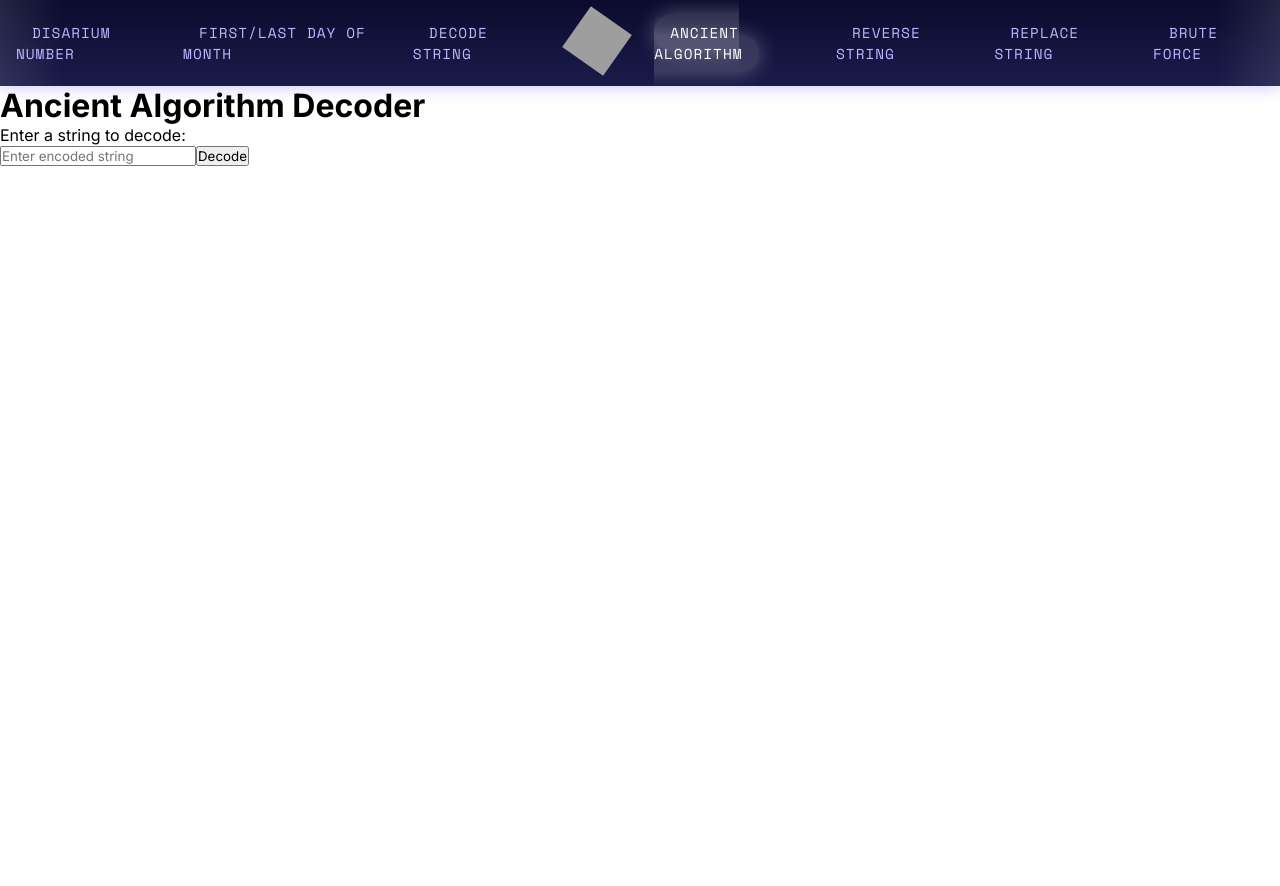
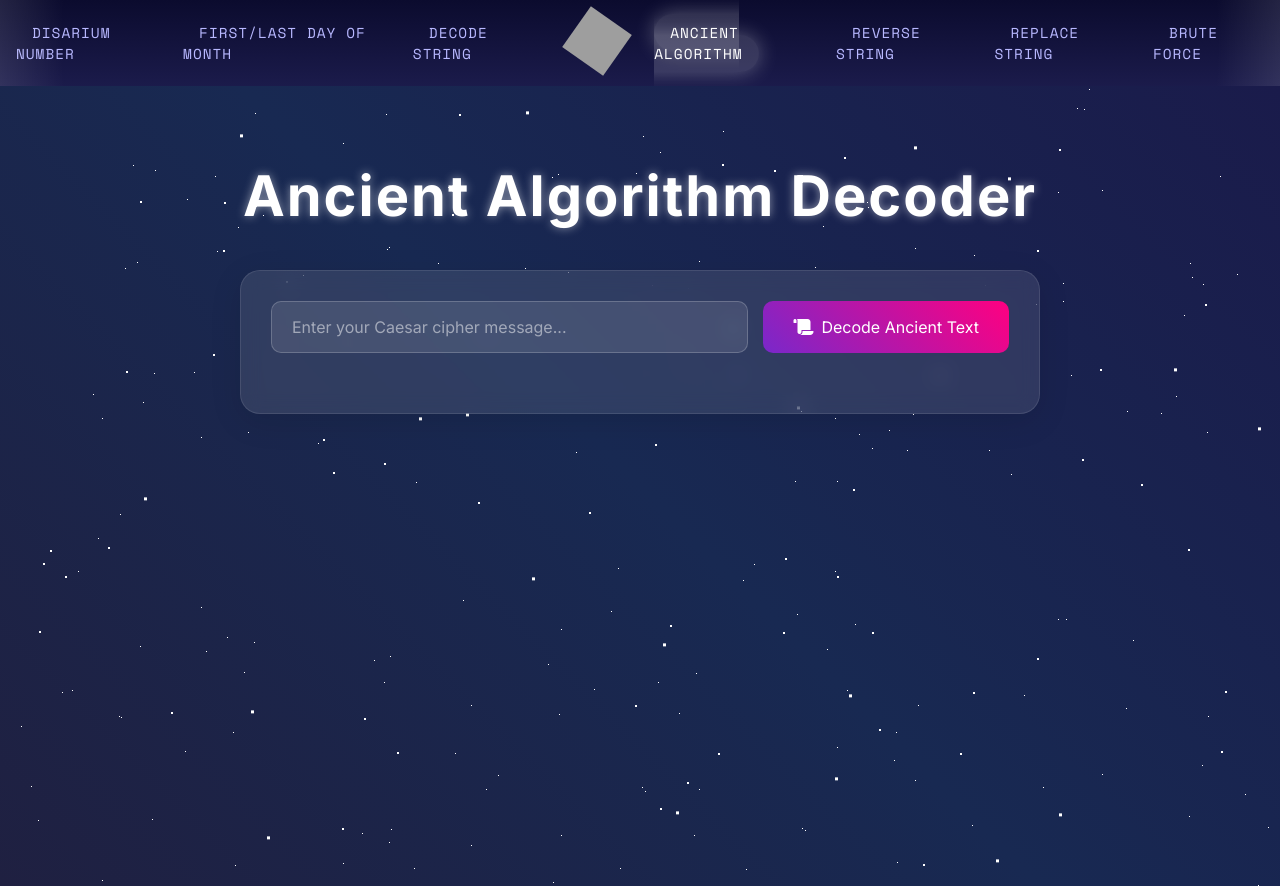
Before and after one commit to DuerinckThibeau/HTF-2024, an Angular app: page /mission/ancient-algorithm in a window 1280 px wide. Before the commit the page ends 800 px from the top, so only its background shows below. Built offline with nearby package versions, Linux system fonts and the light colour scheme; grey boxes are pictures that could not be loaded.

Commit message:
Update styling

```diff
--- a/src/app/ancientalgorithm/ancientalgorithm.component.html
+++ b/src/app/ancientalgorithm/ancientalgorithm.component.html
@@ -1,11 +1,60 @@
-<h1>Ancient Algorithm Decoder</h1>
+<div class="space-container">
+  <div class="stars"></div>
+  <div class="stars2"></div>
+  <div class="stars3"></div>
 
-<p>Enter a string to decode:</p>
-<input
-  type="text"
-  [(ngModel)]="inputString"
-  placeholder="Enter encoded string"
-/>
-<button (click)="decodeString()">Decode</button>
+  <div class="content">
+    <h1 class="cosmic-title">Ancient Algorithm Decoder</h1>
+    <div class="decoder-box">
+      <div class="input-group">
+        <input
+          type="text"
+          [(ngModel)]="inputString"
+          placeholder="Enter your Caesar cipher message..."
+          class="cosmic-input"
+        />
+        <button (click)="decodeString()" class="cosmic-button">
+          <span class="button-content">
+            <i class="fas fa-scroll"></i>
+            Decode Ancient Text
+          </span>
+        </button>
+      </div>
 
-<p *ngIf="decodedString">Decoded String: {{ decodedString }}</p>
+      <div class="result-container" *ngIf="decodedString">
+        <div class="result-card">
+          <div class="encoding-type">
+            <span class="label">Encryption Type:</span>
+            <span class="value">Caesar Cipher (Shift {{ SHIFT_AMOUNT }})</span>
+          </div>
+
+          <div class="message-box">
+            <div class="encoded">
+              <span class="label">Original Message:</span>
+              <div class="value">{{ inputString }}</div>
+            </div>
+
+            <div class="decoded">
+              <span class="label">Decrypted Result:</span>
+              <div class="value shifting-text">
+                <span
+                  *ngFor="let char of animatedChars"
+                  [class.shifted]="char.shifted"
+                  class="char-container"
+                >
+                  {{ char.value }}
+                  <small
+                    class="shift-count"
+                    *ngIf="char.currentShift > 0 && !char.shifted"
+                  >
+                    {{ char.currentShift }}/3
+                  </small>
+                </span>
+              </div>
+            </div>
+          </div>
+        </div>
+      </div>
+    </div>
+  </div>
+</div>
--- a/src/app/ancientalgorithm/ancientalgorithm.component.scss
+++ b/src/app/ancientalgorithm/ancientalgorithm.component.scss
@@ -0,0 +1,290 @@
+.content {
+  position: relative;
+  z-index: 1;
+  max-width: 800px;
+  margin: 0 auto;
+  padding-top: 50px;
+}
+
+.shifting-text {
+  span {
+    display: inline-block;
+    opacity: 0;
+    transform: translateY(20px);
+    transition: all 0.3s ease;
+
+    &.shifted {
+      opacity: 1;
+      transform: translateY(0);
+    }
+  }
+
+  span.char-container {
+    display: inline-block;
+    position: relative;
+    min-width: 1ch;
+    text-align: center;
+    opacity: 1;
+    transform: translateY(0);
+    transition: all 0.3s ease;
+
+    .shift-count {
+      position: absolute;
+      top: -15px;
+      left: 50%;
+      transform: translateX(-50%);
+      font-size: 0.7rem;
+      color: #ff0080;
+      white-space: nowrap;
+    }
+  }
+}
+
+.cosmic-button {
+  background: linear-gradient(45deg, #7928ca, #ff0080);
+
+  &:hover {
+    box-shadow: 0 5px 15px rgba(255, 0, 128, 0.4);
+  }
+}
+
+.encoding-type .value {
+  color: #daa520;
+}
+
+.decoded .value {
+  background: rgba(139, 69, 19, 0.2);
+  font-family: "Papyrus", "Courier New", monospace;
+}
+
+.cosmic-title {
+  color: #fff;
+  text-align: center;
+  font-size: 3.5rem;
+  margin-bottom: 40px;
+  text-shadow: 0 0 10px rgba(255, 255, 255, 0.5);
+  font-weight: 700;
+  letter-spacing: 2px;
+}
+
+.result-card {
+  background: rgba(255, 255, 255, 0.05);
+  border-radius: 15px;
+  padding: 20px;
+  border: 1px solid rgba(255, 255, 255, 0.1);
+}
+
+// Space background
+.space-container {
+  min-height: 100vh;
+  background: linear-gradient(45deg, #1f2041 0%, #182952 50%, #1a1b4b 100%);
+  position: relative;
+  overflow: hidden;
+  padding: 20px;
+}
+
+// Stars animation
+@function multiple-box-shadow($n) {
+  $value: "#{random(2000)}px #{random(2000)}px #FFF";
+  @for $i from 2 through $n {
+    $value: "#{$value} , #{random(2000)}px #{random(2000)}px #FFF";
+  }
+  @return unquote($value);
+}
+
+$shadows-small: multiple-box-shadow(700);
+$shadows-medium: multiple-box-shadow(200);
+$shadows-big: multiple-box-shadow(100);
+
+.stars {
+  width: 1px;
+  height: 1px;
+  background: transparent;
+  box-shadow: $shadows-small;
+  animation: animateStars 50s linear infinite;
+  &:after {
+    content: " ";
+    position: absolute;
+    top: 2000px;
+    width: 1px;
+    height: 1px;
+    background: transparent;
+    box-shadow: $shadows-small;
+  }
+}
+
+.stars2 {
+  width: 2px;
+  height: 2px;
+  background: transparent;
+  box-shadow: $shadows-medium;
+  animation: animateStars 100s linear infinite;
+  &:after {
+    content: " ";
+    position: absolute;
+    top: 2000px;
+    width: 2px;
+    height: 2px;
+    background: transparent;
+    box-shadow: $shadows-medium;
+  }
+}
+
+.stars3 {
+  width: 3px;
+  height: 3px;
+  background: transparent;
+  box-shadow: $shadows-big;
+  animation: animateStars 150s linear infinite;
+  &:after {
+    content: " ";
+    position: absolute;
+    top: 2000px;
+    width: 3px;
+    height: 3px;
+    background: transparent;
+    box-shadow: $shadows-big;
+  }
+}
+
+@keyframes animateStars {
+  from {
+    transform: translateY(0px);
+  }
+  to {
+    transform: translateY(-2000px);
+  }
+}
+
+// Content styling
+.content {
+  position: relative;
+  z-index: 1;
+  max-width: 800px;
+  margin: 0 auto;
+  padding-top: 50px;
+}
+
+.cosmic-title {
+  color: #fff;
+  text-align: center;
+  font-size: 3.5rem;
+  margin-bottom: 40px;
+  text-shadow: 0 0 10px rgba(255, 255, 255, 0.5);
+  font-weight: 700;
+  letter-spacing: 2px;
+}
+
+.decoder-box {
+  background: rgba(255, 255, 255, 0.1);
+  backdrop-filter: blur(10px);
+  border-radius: 20px;
+  padding: 30px;
+  box-shadow: 0 8px 32px rgba(0, 0, 0, 0.1);
+  border: 1px solid rgba(255, 255, 255, 0.1);
+}
+
+.input-group {
+  display: flex;
+  gap: 15px;
+  margin-bottom: 30px;
+}
+
+.cosmic-input {
+  flex: 1;
+  background: rgba(255, 255, 255, 0.1);
+  border: 1px solid rgba(255, 255, 255, 0.2);
+  border-radius: 10px;
+  padding: 15px 20px;
+  color: #fff;
+  font-size: 1rem;
+  transition: all 0.3s ease;
+
+  &::placeholder {
+    color: rgba(255, 255, 255, 0.5);
+  }
+
+  &:focus {
+    outline: none;
+    border-color: rgba(255, 255, 255, 0.5);
+    box-shadow: 0 0 15px rgba(255, 255, 255, 0.1);
+  }
+}
+
+.cosmic-button {
+  background: linear-gradient(45deg, #7928ca, #ff0080);
+  border: none;
+  border-radius: 10px;
+  padding: 15px 30px;
+  color: #fff;
+  font-size: 1rem;
+  cursor: pointer;
+  transition: all 0.3s ease;
+
+  &:hover {
+    transform: translateY(-2px);
+    box-shadow: 0 5px 15px rgba(255, 0, 128, 0.4);
+  }
+}
+
+.button-content {
+  display: flex;
+  align-items: center;
+  gap: 8px;
+}
+
+.result-container {
+  margin-top: 30px;
+}
+
+.result-card {
+  background: rgba(255, 255, 255, 0.05);
+  border-radius: 15px;
+  padding: 20px;
+  border: 1px solid rgba(255, 255, 255, 0.1);
+}
+
+.encoding-type {
+  margin-bottom: 20px;
+  padding-bottom: 15px;
+  border-bottom: 1px solid rgba(255, 255, 255, 0.1);
+
+  .label {
+    color: rgba(255, 255, 255, 0.6);
+    font-size: 0.9rem;
+  }
+
+  .value {
+    color: #ff0080;
+    font-weight: 600;
+    margin-left: 10px;
+  }
+}
+
+.message-box {
+  .encoded,
+  .decoded {
+    margin-bottom: 20px;
+
+    .label {
+      display: block;
+      color: rgba(255, 255, 255, 0.6);
+      font-size: 0.9rem;
+      margin-bottom: 8px;
+    }
+
+    .value {
+      background: rgba(0, 0, 0, 0.2);
+      padding: 15px;
+      border-radius: 8px;
+      color: #fff;
+      font-family: "Courier New", monospace;
+      word-break: break-all;
+    }
+  }
+
+  .decoded .value {
+    background: rgba(121, 40, 202, 0.2);
+    font-family: "Courier New", monospace;
+  }
+}
--- a/src/app/ancientalgorithm/ancientalgorithm.component.ts
+++ b/src/app/ancientalgorithm/ancientalgorithm.component.ts
@@ -1,4 +1,11 @@
 import { Component, OnInit } from "@angular/core";
+
+interface AnimatedChar {
+  value: string;
+  shifted: boolean;
+  originalValue: string;
+  currentShift: number;
+}
 
 @Component({
   selector: "app-ancientalgorithm",
@@ -8,6 +15,12 @@ import { Component, OnInit } from "@angular/core";
 export class AncientalgorithmComponent implements OnInit {
   inputString: string = "";
   decodedString: string = "";
+  animatedChars: AnimatedChar[] = [];
+  readonly SHIFT_AMOUNT = 3;
+  readonly SHIFT_DELAY = 100;
+  readonly CHAR_DELAY = 300;
+
+  private readonly alphabet = "abcdefghijklmnopqrstuvwxyz";
 
   constructor() {}
 
@@ -37,5 +50,48 @@ export class AncientalgorithmComponent implements OnInit {
 
   decodeString() {
     this.decodedString = this.caesarDecrypt(this.inputString);
+    this.animateDecoding();
+  }
+
+  private getPreviousChar(char: string): string {
+    if (!char.match(/[a-zA-Z]/)) return char;
+
+    const isUpperCase = char === char.toUpperCase();
+    const lowerChar = char.toLowerCase();
+    let index = this.alphabet.indexOf(lowerChar);
+
+    if (index === -1) return char;
+
+    index = (index - 1 + 26) % 26;
+    const previousChar = this.alphabet[index];
+    return isUpperCase ? previousChar.toUpperCase() : previousChar;
+  }
+
+  animateDecoding() {
+    // Initialize animation array with original characters
+    this.animatedChars = this.inputString.split("").map((char) => ({
+      value: char,
+      originalValue: char,
+      shifted: false,
+      currentShift: 0,
+    }));
+
+    // Animate each character
+    this.animatedChars.forEach((char, charIndex) => {
+      setTimeout(() => {
+        let currentShift = 0;
+
+        const shiftInterval = setInterval(() => {
+          currentShift++;
+          char.value = this.getPreviousChar(char.value);
+          char.currentShift = currentShift;
+
+          if (currentShift >= this.SHIFT_AMOUNT) {
+            clearInterval(shiftInterval);
+            char.shifted = true;
+          }
+        }, this.SHIFT_DELAY);
+      }, charIndex * this.CHAR_DELAY);
+    });
   }
 }
```
